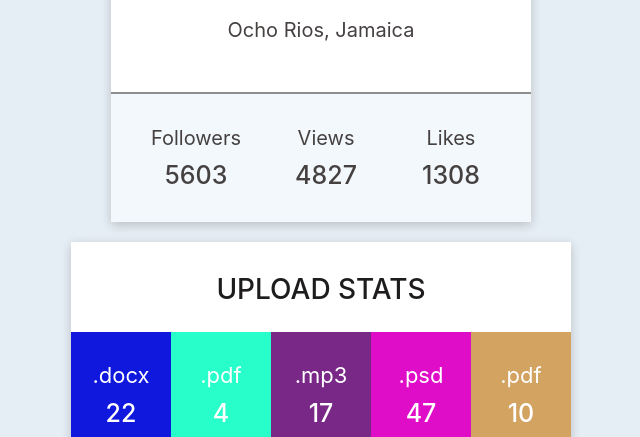
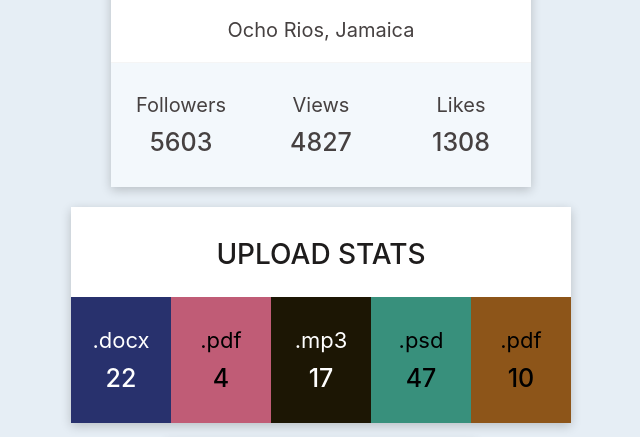
Before and after one commit to ViktoriiaZinec/goit-react-hw-01--components, a React (Create React App) app: page / in a window 1280 px wide. Shown: the part 363-800 px from the top of the page, without its empty margins (319-959 px from the left). Built offline with nearby package versions, Linux system fonts and the light colour scheme.

Commit message:
Add new styles

```diff
--- a/src/components/FriendsList/FriendList.jsx
+++ b/src/components/FriendsList/FriendList.jsx
@@ -32,5 +32,23 @@ export const FriendList = ({ friends }) => {
 };
 
 FriendList.propTypes = {
-  friends: PropTypes.array.isRequired,
+  friends: PropTypes.arrayOf(
+    PropTypes.shape({
+      avatar: PropTypes.string,
+      name: PropTypes.string,
+      isOnline: PropTypes.bool,
+      id: PropTypes.number,
+    })
+  ).isRequired,
 };
+
+// FriendList.propTypes = {
+//   friends: PropTypes.arrayOf(
+//     PropTypes.exact({
+//       avatar: PropTypes.string,
+//       name: PropTypes.string,
+//       isOnline: PropTypes.bool,
+//       id: PropTypes.number,
+//     })
+//   ).isRequired,
+// };
--- a/src/components/Profile/Profile.module.css
+++ b/src/components/Profile/Profile.module.css
@@ -18,36 +18,24 @@
 }
 
 .stats {
-  margin-top: 50px;
+  border-top: 1px solid #f5f5f5;
   display: flex;
   flex-direction: row;
   justify-content: space-evenly;
-
-  padding: 20px 0 20px 0;
+  padding: 0;
   width: inherit;
-  background-color: #f3f8fc;
-  border-top: 2px solid #8e8e8f;
+  color: #464141;
+  background-color: black;
 }
 .stats > li {
-  position: relative;
   display: flex;
   flex-direction: column;
   align-items: center;
-  margin: 5px;
-  min-width: 80px;
-  padding: 7px 0;
+  min-width: 120px;
+  padding: 30px 10px;
   gap: 10px;
+  background-color: #f3f8fc;
 }
-/* li:not(:last-child):after {
-  content: ' ';
-  background: red;
-  width: 2px;
-  height: 50px;
-  /* линия смещена на 10px справа от текста*/
-/* right: -10px;
-  /* включаем абсолютное позиционирование относительно блока с relative */
-/* position: absolute; */
-/* }  */
 .quantity {
   font-size: 25px;
   font-weight: 500;
--- a/src/components/Statistics/Statistics.jsx
+++ b/src/components/Statistics/Statistics.jsx
@@ -1,49 +1,83 @@
+import css from './Statistics.module.css';
+import PropTypes from 'prop-types';
+
+const randomColor = () => {
+  const hex = Math.floor(Math.random() * 16777216).toString(16);
+  return '#' + '00000'.substring(0, 6 - hex.length) + hex;
+};
+
+function dependColor(color) {
+  const c = color.substring(1); // strip #
+  const rgb = parseInt(c, 16); // convert rrggbb to decimal
+  const r = (rgb >> 16) & 0xff; // extract red
+  const g = (rgb >> 8) & 0xff; // extract green
+  const b = (rgb >> 0) & 0xff; // extract blue
+
+  const luma = 0.2126 * r + 0.7152 * g + 0.0722 * b; // per ITU-R BT.709
+
+  if (luma < 90) {
+    // pick a different colour
+    return '#ffffff';
+  }
+  return '#000000';
+}
+
+const StatItem = props => {
+  const backColor = randomColor();
+
+  // const backColor = '#00000f';
+
+  const fontColor = dependColor(backColor);
+  console.log('backColor :>> ', backColor);
+  return (
+    <li
+      style={{
+        backgroundColor: backColor,
+        color: fontColor,
+      }}
+      className={css.item}
+      key={props.stat.id}
+    >
+      <span className={css.label}>{props.stat.label}</span>
+      <span className={css.percentage}>{props.stat.percentage}</span>
+    </li>
+  );
+};
+
+export const Statistics = ({ title, stats }) => {
+  return (
+    <section className={css.statistics}>
+      <div className={css.bg_title}>
+        <h2 className={css.title}>{title}</h2>
+      </div>
+      <ul className={css.stat_list}>
+        {stats.map(stat => (
+          <StatItem stat={stat}></StatItem>
+        ))}
+      </ul>
+    </section>
+  );
+};
+
+Statistics.propTypes = {
+  title: PropTypes.string,
+  stats: PropTypes.arrayOf(
+    PropTypes.shape({
+      id: PropTypes.string,
+      label: PropTypes.string,
+      percentage: PropTypes.number,
+    })
+  ).isRequired,
+};
+Statistics.defaultProps = {
+  title: '',
+};
+
 // import css from './Statistics.module.css';
 // import PropTypes from 'prop-types';
 
-// const randomColor = () => {
-//   const hex = Math.floor(Math.random() * 16777216).toString(16);
-//   return '#' + '00000'.substring(0, 6 - hex.length) + hex;
-// };
-
-// function dependColor(color) {
-//   const c = color.substring(1); // strip #
-//   const rgb = parseInt(c, 16); // convert rrggbb to decimal
-//   const r = (rgb >> 16) & 0xff; // extract red
-//   const g = (rgb >> 8) & 0xff; // extract green
-//   const b = (rgb >> 0) & 0xff; // extract blue
-
-//   const luma = 0.2126 * r + 0.7152 * g + 0.0722 * b; // per ITU-R BT.709
-
-//   if (luma < 40) {
-//     // pick a different colour
-//     return '#ffffff';
-//   }
-//   return '#000000';
-// }
-
-// function StatItem(props) {
-//   const backColor = randomColor();
-//   // const backColor = '#00000f';
-//   const fontColor = dependColor(backColor);
-//   console.log('backColor :>> ', backColor);
-//   return (
-//     <li
-//       style={{
-//         backgroundColor: backColor,
-//         color: fontColor,
-//       }}
-//       className={css.item}
-//       key={props.stat.id}
-//     >
-//       <span className={css.label}>{props.stat.label}</span>
-//       <span className={css.percentage}>{props.stat.percentage}</span>
-//     </li>
-//   );
-// }
-// StatItem.propTypes = {
-//   stat: PropTypes.object.isRequired,
-// };
+// const randomColor = () =>
+//   '#' + Math.floor(Math.random() * 16777216).toString(16);
 
 // export const Statistics = ({ title, stats }) => {
 //   return (
@@ -53,7 +87,16 @@
 //       </div>
 //       <ul className={css.stat_list}>
 //         {stats.map(stat => (
-//           <StatItem stat={stat}></StatItem>
+//           <li
+//             style={{
+//               backgroundColor: randomColor(),
+//             }}
+//             className={css.item}
+//             key={stat.id}
+//           >
+//             <span className={css.label}>{stat.label}</span>
+//             <span className={css.percentage}>{stat.percentage}</span>
+//           </li>
 //         ))}
 //       </ul>
 //     </section>
@@ -62,42 +105,14 @@
 
 // Statistics.propTypes = {
 //   title: PropTypes.string,
-//   stats: PropTypes.array.isRequired,
+//   stats: PropTypes.arrayOf(
+//     PropTypes.shape({
+//       id: PropTypes.string,
+//       label: PropTypes.string,
+//       percentage: PropTypes.number,
+//     })
+//   ).isRequired,
 // };
-import css from './Statistics.module.css';
-import PropTypes from 'prop-types';
-
-const randomColor = () =>
-  '#' + Math.floor(Math.random() * 16777216).toString(16);
-
-export const Statistics = ({ title, stats }) => {
-  return (
-    <section className={css.statistics}>
-      <div className={css.bg_title}>
-        <h2 className={css.title}>{title}</h2>
-      </div>
-      <ul className={css.stat_list}>
-        {stats.map(stat => (
-          <li
-            style={{
-              backgroundColor: randomColor(),
-            }}
-            className={css.item}
-            key={stat.id}
-          >
-            <span className={css.label}>{stat.label}</span>
-            <span className={css.percentage}>{stat.percentage}</span>
-          </li>
-        ))}
-      </ul>
-    </section>
-  );
-};
-
-Statistics.propTypes = {
-  title: PropTypes.string,
-  stats: PropTypes.array.isRequired,
-};
-// const defaultProps = {
+// Statistics.defaultProps = {
 //   title: '',
 // };
--- a/src/components/TransactionHistory/TransactionHistory.jsx
+++ b/src/components/TransactionHistory/TransactionHistory.jsx
@@ -27,5 +27,12 @@ export const TransactionHistory = ({ transactions }) => {
 };
 
 TransactionHistory.propTypes = {
-  transactions: PropTypes.array.isRequired,
+  transactions: PropTypes.arrayOf(
+    PropTypes.shape({
+      id: PropTypes.string,
+      type: PropTypes.string,
+      amount: PropTypes.string,
+      currency: PropTypes.string,
+    }).isRequired
+  ).isRequired,
 };
--- a/src/components/TransactionHistory/TransactionHistory.module.css
+++ b/src/components/TransactionHistory/TransactionHistory.module.css
@@ -3,6 +3,7 @@
   margin-left: auto;
   margin-right: auto;
   box-shadow: 0 3px 10px rgb(0 0 0 / 0.2);
+  border-radius: 5px;
 }
 
 th {
@@ -12,7 +13,7 @@ th {
   color: #ffffff;
   padding: 20px 0;
   font-size: 22px;
-  border-radius: 5px;
+  border-radius: 5px 5px 0 0;
 }
 td {
   padding: 20px 0;
```
Also changed, not shown: 1 other file (tests, documents, lock files or other folders).
